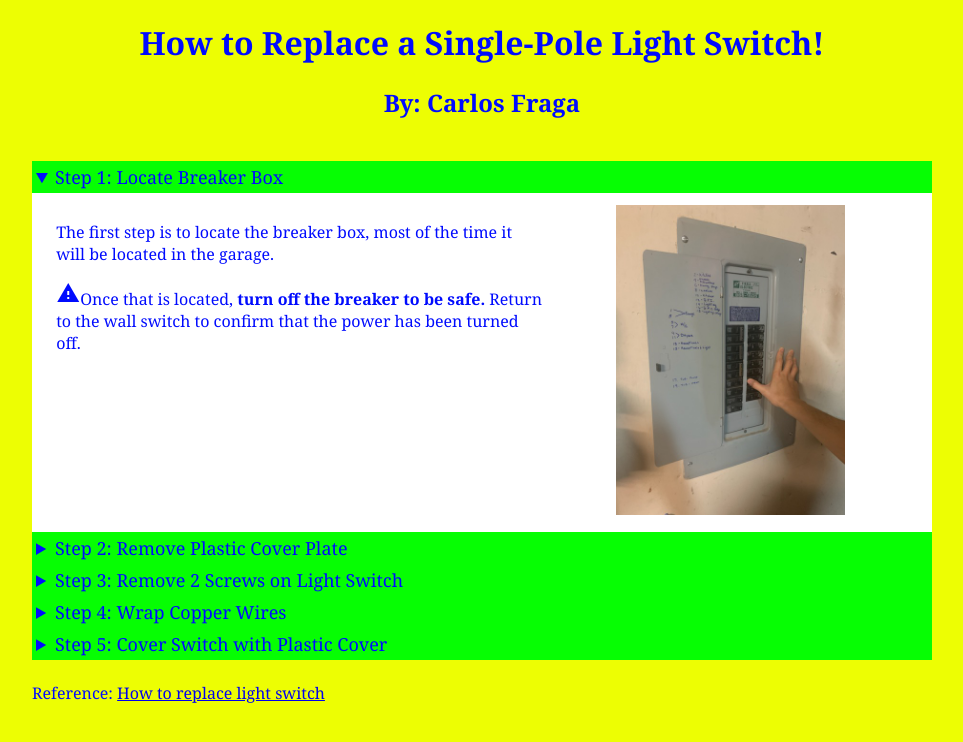
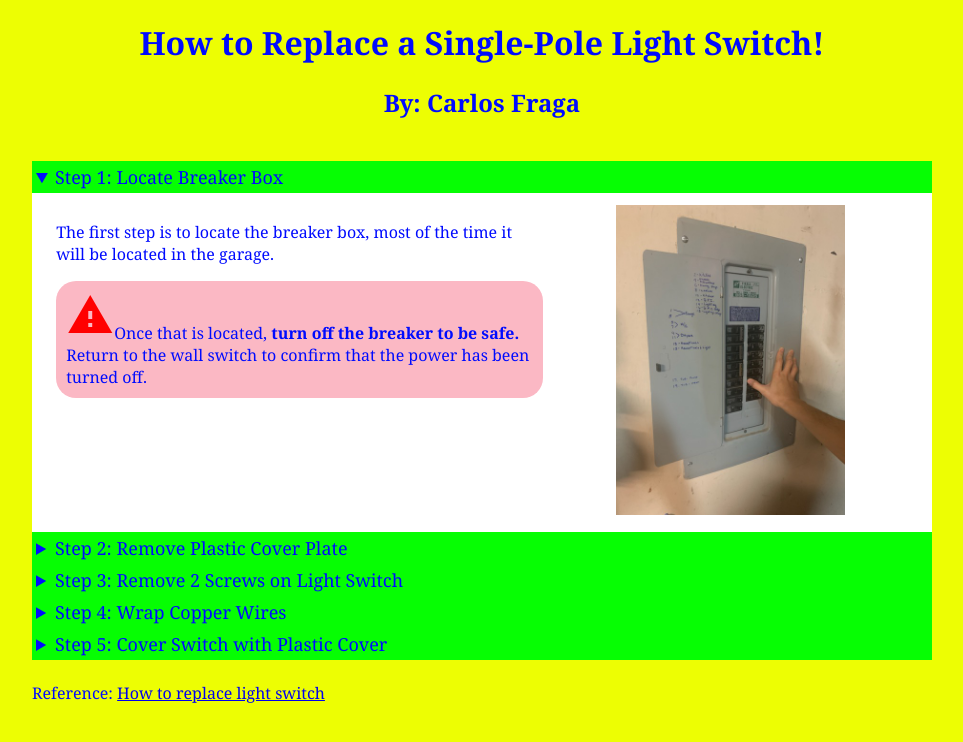
Before and after one commit to carlos-fraga-site/carlos-fraga-site.github.io, a plain HTML site: page lab2/index.html in a window 1280 px wide. Shown: the whole page, without its empty margins (158-1121 px from the left). Drawn offline with Linux system fonts and the light colour scheme.

Commit message:
Revision_1

```diff
--- a/lab1/css/jobaid.css
+++ b/lab1/css/jobaid.css
@@ -43,3 +43,16 @@ h1, h2 {
 	padding:5px;
 	text-align: center;
 }
+
+
+.warning {
+		background-color: #FBB8C4;
+		padding:10px;
+		border-radius:20px;
+	}
+
+
+.material-icons {
+	color:red;
+	font-size:3em;
+}
--- a/lab2/index.html
+++ b/lab2/index.html
@@ -6,7 +6,7 @@
 <link href="https://fonts.googleapis.com/icon?family=Material+Icons"
       rel="stylesheet">
 </head>
-	<link href="../lab1/css/jobaid.css" rel="stylesheet">
+	<link href="css/jobaid.css" rel="stylesheet">
 
 <body>
 <div id="wrapper">
```
